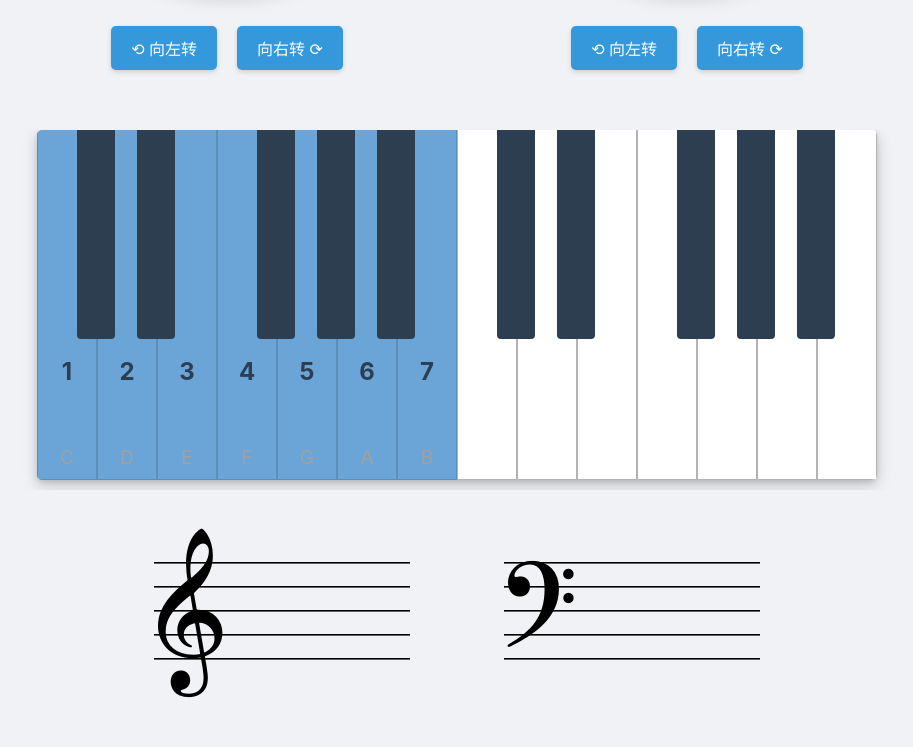
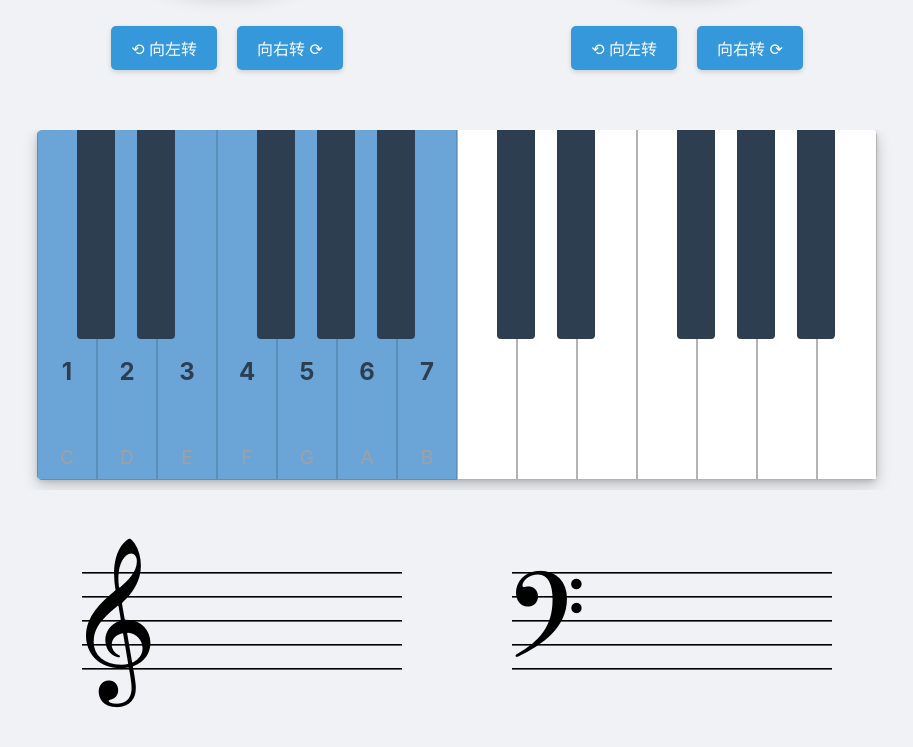
Before and after one commit to Anduin2017/PianoNote, a plain HTML site: page index.html in a window 1280 px wide. Shown: the part 504-1251 px from the top of the page, without its empty margins (183-1096 px from the left). Drawn offline with Linux system fonts and the light colour scheme.

Commit message:
Adjust layout styles: modify button spacing, staff width, and update margin for improved visual consistency

```diff
--- a/script.js
+++ b/script.js
@@ -74,13 +74,13 @@ document.addEventListener("DOMContentLoaded", () => {
             // F#, C#, G#, D#, A#, E#, B#
             sharps: [0, 1.5, -0.5, 1, 2.5, 0.5, 2],
             // Bb, Eb, Ab, Db, Gb, Cb, Fb
-            flats:  [2, 0.5, 2.5, 1, 3.5, 3, 1.5],
+            flats:  [2, 0.5, 2.5, 1, 3, 1.5, 3.5],
         },
         bass: {
             // F#, C#, G#, D#, A#, E#, B#
             sharps: [1, 2.5, 0.5, 2, 3.5, 1.5, 3],
             // Bb, Eb, Ab, Db, Gb, Cb, Fb
-            flats:  [3, 1.5, 3.5, 2, 0.5, 4, 2.5],
+            flats:  [3, 1.5, 3.5, 2, 4, 2.5, 4.5],
         },
     };
 
--- a/style.css
+++ b/style.css
@@ -328,14 +328,15 @@ button:active {
     flex-wrap: wrap;
     justify-content: center;
     gap: 30px; /* 增加谱子之间的间距 */
-    margin-top: 60px;
+    row-gap: 90px;
+    margin-top: 70px;
     width: 100%;
-    max-width: 1300px;
+    max-width: 900px;
 }
 
 .staff-wrapper {
     position: relative;
-    width: 320px;
+    width: 400px;
     height: 4em; /* 关键：高度是4倍的基准字体大小，代表五线谱四间的高度 */
     /* 关键：使用 font-size 作为控制所有元素尺寸的唯一基准 */
     font-size: 30px;
```
